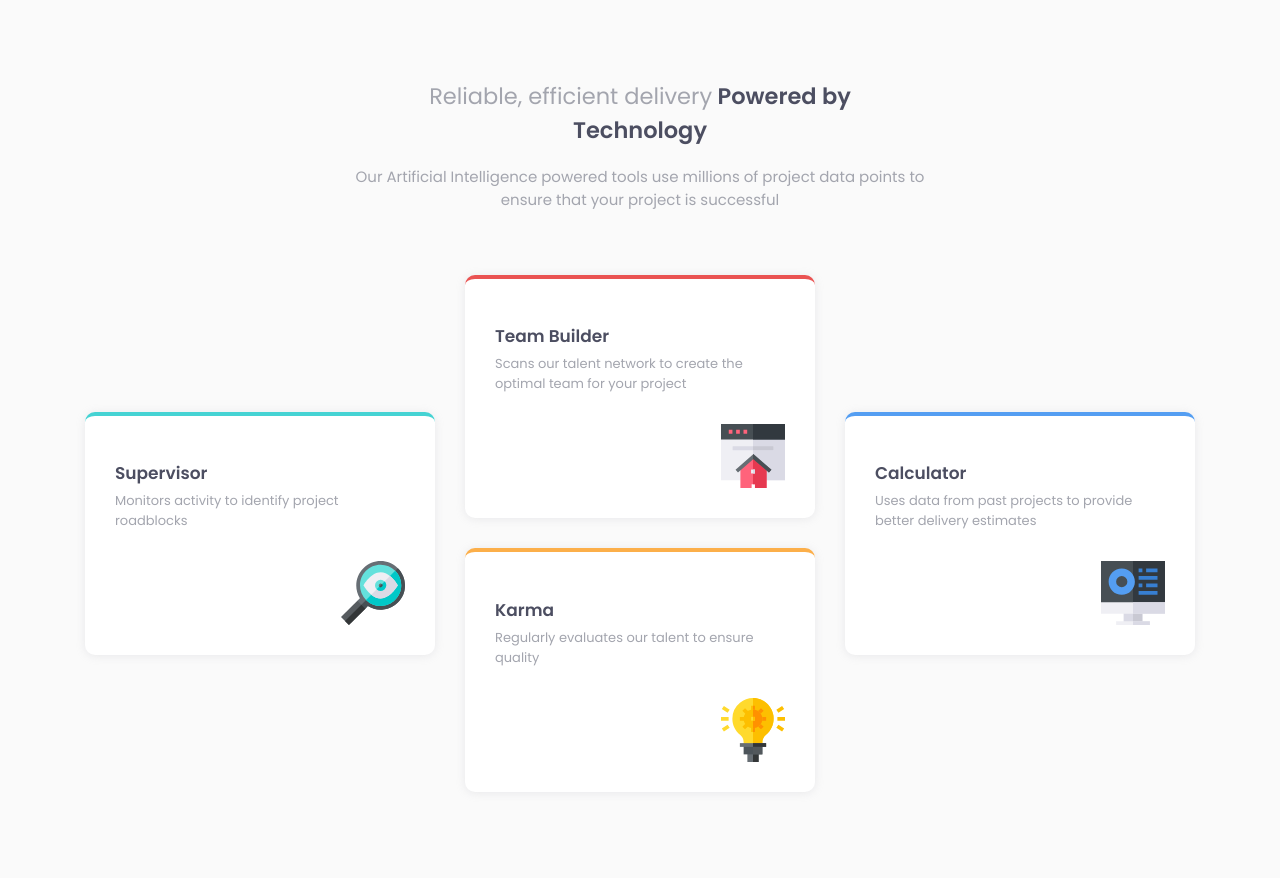
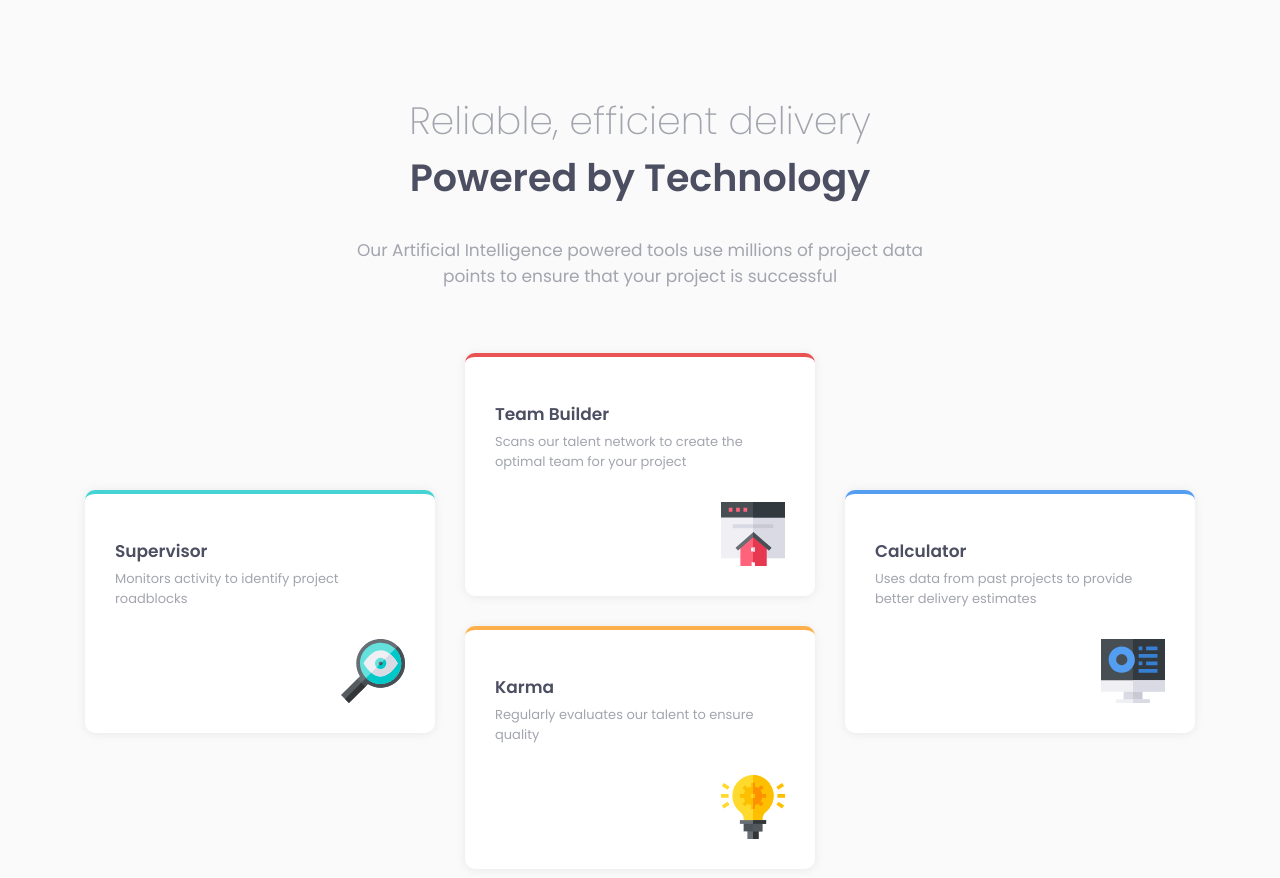
Before and after one commit to Ghaffar7/four-card-feature-section, a plain HTML site: page index.html in a window 1280 px wide. Before the commit the page ends 852 px from the top, so only its background shows below. Drawn offline with Linux system fonts and the light colour scheme.

Commit message:
modified commit

```diff
--- a/index.html
+++ b/index.html
@@ -8,7 +8,7 @@
 
   <link rel="preconnect" href="https://fonts.googleapis.com">
   <link rel="preconnect" href="https://fonts.gstatic.com" crossorigin>
-  <link href="https://fonts.googleapis.com/css2?family=Poppins:wght@400;600&display=swap" rel="stylesheet">
+  <link href="https://fonts.googleapis.com/css2?family=Poppins:wght@200;400;600&display=swap" rel="stylesheet">
 
   <link rel="stylesheet" href="style.css">
 
--- a/style.css
+++ b/style.css
@@ -46,7 +46,7 @@ img {
 
 .cards__heading {
     font-weight: 600;
-    font-size: calc(2.2rem, 3vw + 1rem, 3.8rem);
+    font-size: clamp(2.2rem, 3vw + 1rem, 3.8rem);
     color: var(--neutral-color-100);
     text-align: center;
     max-width: 48rem;
@@ -55,7 +55,7 @@ img {
 .cards__description {
     color: var(--neutral-color-200);
     text-align: center;
-    font-size: calc(1.5rem, 1vw + 1rem, 1.7rem);
+    font-size: clamp(1.5rem, 1vw + 1rem, 1.7rem);
     max-width: 58rem;
 }
 
```
